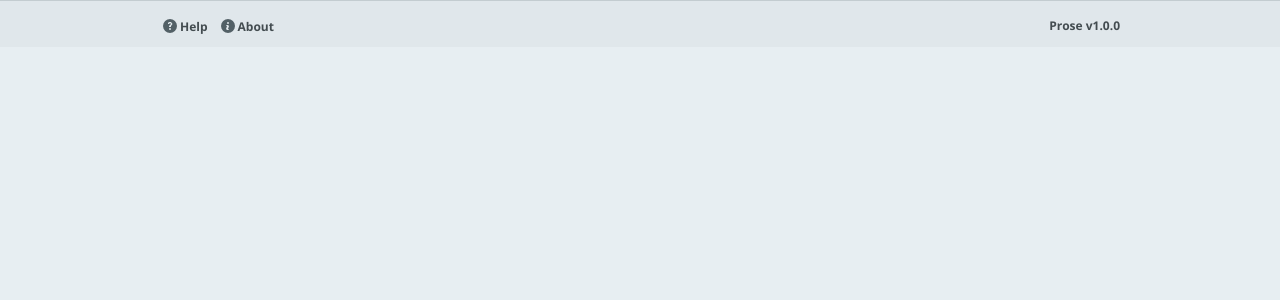
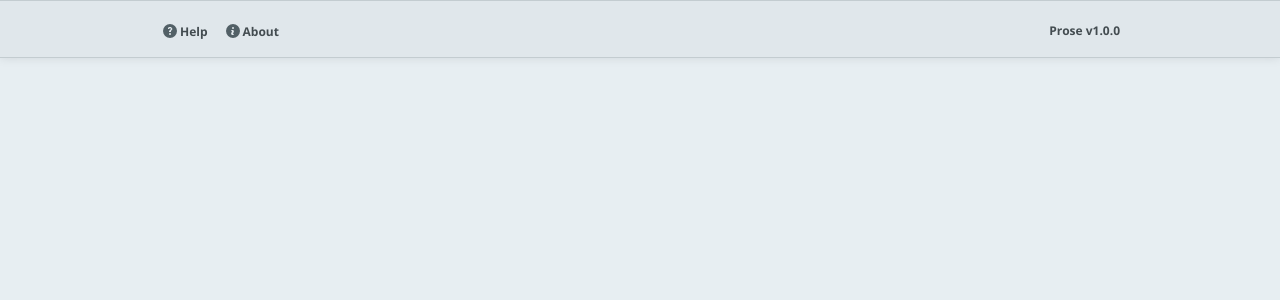
Before and after one commit to prose/prose, a Jekyll site: the page built from index.html, in a window 1280 px wide. Shown: the top 300 px of the page. Built offline with Jekyll 4.4.1, drawn with Linux system fonts in a browser that asks for light colours.

Commit message:
Commiting before merging the preview branch in

```diff
--- a/_includes/views/start.js
+++ b/_includes/views/start.js
@@ -11,9 +11,11 @@
 
   render: function() {
     $(this.el).html(templates.start(this.model));
-    $('#drawer').empty().html(templates.sidebarOrganizations(this.model));
 
-    if (!window.authenticated) $('#header').hide();
+    if (window.authenticated) {
+        $('#drawer').empty().html(templates.sidebarOrganizations(this.model));
+    }
+
     return this;
   },
 
--- a/_layouts/default.html
+++ b/_layouts/default.html
@@ -38,11 +38,11 @@
   </div>
 
   <div class='footer'>
-    <div class='limiter'>
+    <div class='limiter clearfix'>
       <div class='fr brand'>
         <a href='https://github.com/prose/prose#readme'>Prose v1.0.0</a>
       </div>
-      <ul class='menu clearfix'>
+      <ul class='menu clearfix fl'>
         <li><a class='help' href='/{{site.baseurl}}help.html'><span class='icon inline small help'></span>Help</a></li>
         <li><a class='about' href='/{{site.baseurl}}about.html'><span class='icon inline small about'></span>About</a></li>
       </ul>
--- a/_layouts/static.html
+++ b/_layouts/static.html
@@ -35,11 +35,11 @@
   </div>
 
   <div class='footer'>
-    <div class='limiter'>
+    <div class='limiter clearfix'>
       <div class='fr brand'>
         <a href='https://github.com/prose/prose#readme'>Prose v1.0.0</a>
       </div>
-      <ul class='menu clearfix'>
+      <ul class='menu clearfix fl'>
         <li><a class='help' href='/{{site.baseurl}}help.html'><span class='icon inline small help'></span>Help</a></li>
         <li><a class='about' href='/{{site.baseurl}}about.html'><span class='icon inline small about'></span>About</a></li>
       </ul>
--- a/app.css
+++ b/app.css
@@ -443,12 +443,12 @@
     top:5px;
     }
 
-.icon.title   { background-position:0 -100px; }
-.icon.help    { background-position:-60px -80px; }
-.icon.about   { background-position:-80px -80px; }
-.icon.folder  { background-position:-100px -80px; }
-.icon.file    { background-position:-120px -80px; }
-.icon.private { background-position:-140px -80px; }
+.icon.branding  { background-position:0 -100px; }
+.icon.help      { background-position:-60px -80px; }
+.icon.about     { background-position:-80px -80px; }
+.icon.folder    { background-position:-100px -80px; }
+.icon.file      { background-position:-120px -80px; }
+.icon.private   { background-position:-140px -80px; }
 
 .icon.assets                 { background-position:-40px 0; }
 .icon.assets.active:active,
@@ -493,7 +493,7 @@
   font-size:12px;
   font-weight:700;
   height:60px;
-  padding:10px 20px 0;
+  padding:0 20px;
   position:relative;
   z-index:100;
   box-shadow:0 1px 0 rgba(255, 255, 255, 0),
@@ -505,11 +505,19 @@
     }
   .header .title {
     float:left;
+    border-right:1px solid #c3ccd0;
+    border-left:1px solid #c3ccd0;
+    height:60px;
+    padding:0 15px;
     }
+    .header .title .branding {
+      margin-top:10px;
+      }
 
 .header .user-status {
   float:right;
   height:60px;
+  margin-top:10px;
   }
   .header .user-status .dropdown-hover {
     display:block;
@@ -571,9 +579,14 @@
 .footer {
   background:#e0e7eb;
   border-top:1px solid #c3ccd0;
+  border-bottom:1px solid #c3ccd0;
   position:relative;
   font-size:12px;
-  padding:10px 0;
+  padding:15px 0;
+  -webkit-box-shadow:0 -1px 0 rgba(255, 255, 255, 0),
+                     0 0 10px rgba(0, 0, 0, 0.1);
+          box-shadow:0 -1px 0 rgba(255, 255, 255, 0),
+                     0 0 10px rgba(0, 0, 0, 0.1);
   }
   .footer .brand {
     margin-top:5px;
@@ -606,9 +619,9 @@
     width:90%;
     }
 
-.menu li a {
+.menu li {
   float:left;
-  margin-right:10px;
+  margin-right:15px;
   }
 
 .listing li a {
@@ -617,7 +630,7 @@
   border-top:1px solid #C3CCD0;
   }
   .listing li a.private {
-    padding-left:10px;
+    padding-left:5px;
     }
   .listing li a:hover {
     background:#f8f8f8;
@@ -834,7 +847,7 @@
 /* ------------------------------------------
   Notifications
 ---------------------------------------------*/
-#notification .notification{
+.notification {
   text-align:center;
   width:440px;
   margin:60px auto 0 auto;
@@ -843,24 +856,6 @@
   line-height:1.5em;
   font-weight:700;
   }
-
-#notification a {
-	background:#516066;
-  padding:5px;
-  color:white;
-  position:relative;
-  display:block;
-  width:100px;
-  height:30px;
-  margin:0px auto;
-  text-transform:uppercase;
-  text-align:center;
-  font-size:11px;
-  font-weight:700;
-  -webkit-border-radius:5px;
-          border-radius:5px;
-  }
-  #notification a:hover { background: #3d4548; }
 
 label.error {
   color:#E73C58;
```
Also changed, not shown: _includes/views/app.js (added, +29 -0 lines), _includes/views/application.js (+5 -4 lines), img/sprite.svg, 2 other files.
